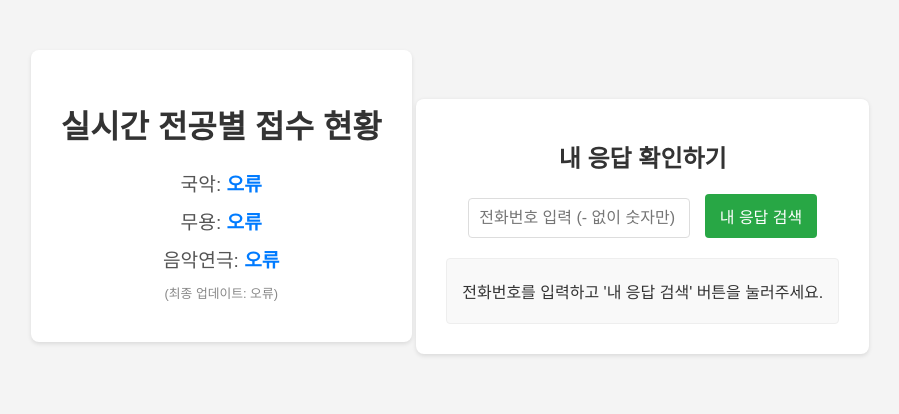
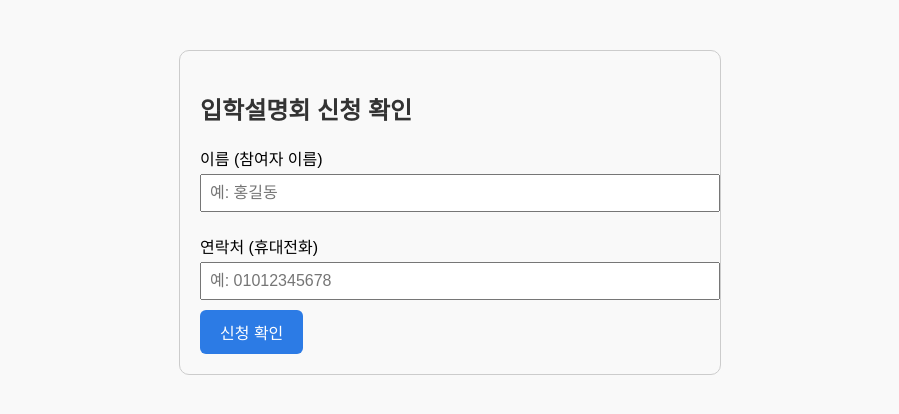
Before and after one commit to jeonyego/registration, a plain HTML site: page index.html in a window 1280 px wide. Shown: the whole page, without its empty margins (190-1089 px from the left). Drawn offline with Linux system fonts and the light colour scheme; no server answers.

Commit message:
Add files via upload

```diff
--- a/index.html
+++ b/index.html
@@ -1,151 +1,105 @@
 <!DOCTYPE html>
 <html lang="ko">
 <head>
-    <meta charset="UTF-8">
-    <meta name="viewport" content="width=device-width, initial-scale=1.0">
-    <title>전공별 접수 현황 및 응답 확인</title>
+  <meta charset="UTF-8" />
+  <title>입학설명회 신청 확인</title>
   <style>
-        body { font-family: Arial, sans-serif; text-align: center; margin-top: 50px; background-color: #f4f4f4; }
-        .container { background-color: white; padding: 30px; border-radius: 8px; box-shadow: 0 2px 4px rgba(0,0,0,0.1); display: inline-block; margin-bottom: 20px; }
-        .status-container { margin-bottom: 30px; }
-        h1, h2 { color: #333; }
-        p { font-size: 1.2em; color: #555; margin: 10px 0; }
-        .major-count { font-weight: bold; color: #007bff; }
-        .search-container { padding-top: 20px; border-top: 1px solid #eee; }
-        .search-container input[type="tel"], .search-container input[type="email"] {
-            padding: 10px;
-            margin-right: 10px;
-            border: 1px solid #ddd;
-            border-radius: 4px;
-            width: 200px;
-            font-size: 1em;
+    body {
+      font-family: sans-serif;
+      max-width: 500px;
+      margin: 50px auto;
+      padding: 20px;
+      border: 1px solid #ccc;
+      border-radius: 10px;
+      background-color: #f9f9f9;
     }
-        .search-container button {
-            padding: 10px 15px;
-            background-color: #28a745;
+    h2 {
+      color: #333;
+    }
+    label {
+      display: block;
+      margin: 12px 0 4px;
+    }
+    input {
+      width: 100%;
+      padding: 8px;
+      font-size: 1rem;
+      margin-bottom: 10px;
+    }
+    button {
+      padding: 10px 20px;
+      font-size: 1rem;
+      background-color: #2c7be5;
       color: white;
       border: none;
-            border-radius: 4px;
+      border-radius: 6px;
       cursor: pointer;
-            font-size: 1em;
     }
-        .search-container button:hover {
-            background-color: #218838;
+    button:hover {
+      background-color: #1a5cd8;
     }
-        #responseDisplay {
+    .result {
       margin-top: 20px;
-            text-align: left;
       padding: 15px;
-            border: 1px solid #eee;
-            border-radius: 4px;
-            background-color: #f9f9f9;
+      background-color: #e8f0fe;
+      border-left: 4px solid #4285f4;
+      white-space: pre-line;
     }
-        #responseDisplay p {
-            margin: 5px 0;
-            font-size: 1em;
-            color: #333;
-        }
-        #responseDisplay strong {
-            color: #007bff;
+    .error {
+      background-color: #fce8e6;
+      border-left: 4px solid #ea4335;
     }
   </style>
 </head>
 <body>
-    <div class="container status-container">
-        <h1>실시간 전공별 접수 현황</h1>
-        <p>국악: <span id="gugakCount" class="major-count">로딩 중...</span></p>
-        <p>무용: <span id="muyongCount" class="major-count">로딩 중...</span></p>
-        <p>음악연극: <span id="musicTheaterCount" class="major-count">로딩 중...</span></p>
-        <p style="font-size: 0.8em; color: #888;">(최종 업데이트: <span id="lastUpdated"></span>)</p>
-    </div>
+  <h2>입학설명회 신청 확인</h2>
+  <label for="name">이름 (참여자 이름)</label>
+  <input type="text" id="name" placeholder="예: 홍길동" />
 
-    <div class="container search-container">
-        <h2>내 응답 확인하기</h2>
-        <input type="tel" id="phoneNumberInput" placeholder="전화번호 입력 (- 없이 숫자만)" pattern="[0-9]{10,11}" title="숫자만 입력하세요 (10~11자리)">
-        <button id="searchButton">내 응답 검색</button>
-        <div id="responseDisplay">
-            <p>전화번호를 입력하고 '내 응답 검색' 버튼을 눌러주세요.</p>
-        </div>
-    </div>
+  <label for="phone">연락처 (휴대전화)</label>
+  <input type="text" id="phone" placeholder="예: 01012345678" />
+
+  <button onclick="checkSubmission()">신청 확인</button>
+
+  <div id="result" class="result" style="display:none;"></div>
 
   <script>
-        // Apps Script 웹 앱 URL (이전과 동일)
-        const APPS_SCRIPT_BASE_URL = 'https://script.google.com/macros/s/AKfycbwOavbH1ewTVByEkwz4JgXZg2DNLIIAOx5UFapsA5ckp9Wy_5BB0u8Vm41gmWLl5Sty/exec';
+    async function checkSubmission() {
+      const name = document.getElementById("name").value.trim();
+      const phone = document.getElementById("phone").value.trim();
+      const resultDiv = document.getElementById("result");
 
-        // 1. 실시간 접수 현황 가져오기 (기존 코드)
-        async function fetchCounts() {
-            try {
-                const gugakResponse = await fetch(`${APPS_SCRIPT_BASE_URL}?sheet=국악`);
-                const gugakData = await gugakResponse.json();
-                document.getElementById('gugakCount').textContent = `${gugakData.count}명`;
-
-                const muyongResponse = await fetch(`${APPS_SCRIPT_BASE_URL}?sheet=무용`);
-                const muyongData = await muyongResponse.json();
-                document.getElementById('muyongCount').textContent = `${muyongData.count}명`;
-
-                const musicTheaterResponse = await fetch(`${APPS_SCRIPT_BASE_URL}?sheet=음악연극`);
-                const musicTheaterData = await musicTheaterResponse.json();
-                document.getElementById('musicTheaterCount').textContent = `${musicTheaterData.count}명`;
-
-                document.getElementById('lastUpdated').textContent = new Date().toLocaleTimeString();
-
-            } catch (error) {
-                console.error('접수 현황 데이터를 가져오는 데 실패했습니다:', error);
-                document.getElementById('gugakCount').textContent = '오류';
-                document.getElementById('muyongCount').textContent = '오류';
-                document.getElementById('musicTheaterCount').textContent = '오류';
-                document.getElementById('lastUpdated').textContent = '오류';
-            }
-        }
-
-        // 2. 응답 검색 기능 추가
-        async function searchResponse() {
-            const phoneNumber = document.getElementById('phoneNumberInput').value;
-            const responseDisplay = document.getElementById('responseDisplay');
-            responseDisplay.innerHTML = '<p>검색 중...</p>'; // 검색 중 메시지
-
-            if (!phoneNumber) {
-                responseDisplay.innerHTML = '<p style="color: red;">전화번호를 입력해주세요.</p>';
+      if (!name || !phone) {
+        resultDiv.style.display = "block";
+        resultDiv.className = "result error";
+        resultDiv.innerText = "이름과 연락처를 모두 입력해주세요.";
         return;
       }
 
       try {
-                const response = await fetch(APPS_SCRIPT_BASE_URL, {
-                    method: 'POST', // doPost 함수를 호출하기 위해 POST 메소드 사용
-                    headers: {
-                        'Content-Type': 'application/json', // JSON 데이터를 보낸다고 알림
-                    },
-                    body: JSON.stringify({ phone: phoneNumber.replace(/[^0-9]/g, '') }), // 숫자만 추출하여 전송
-                });
-
+        const response = await fetch(`https://script.google.com/macros/s/AKfycby-b3fiDuDlKgXbpqNG8g7aDnl3z5_aehA-QbmV2ot54CKZ9YcOYlQduO_BLokGJ0o/exec?name=${encodeURIComponent(name)}&phone=${encodeURIComponent(phone)}`);
         const data = await response.json();
 
-                if (data.found) {
-                    let html = '<h3>귀하의 접수 내용:</h3>';
-                    for (const key in data.data) {
-                        // Apps Script에서 보낸 헤더 이름을 바탕으로 정보 표시
-                        // 필요에 따라 'key'를 사용자 친화적인 이름으로 변경 가능
-                        html += `<p><strong>${key}:</strong> ${data.data[key]}</p>`;
+        resultDiv.style.display = "block";
+
+        if (data.error) {
+          resultDiv.className = "result error";
+          resultDiv.innerText = data.error;
+        } else {
+          resultDiv.className = "result";
+          resultDiv.innerText =
+            `✅ 신청 내역 확인\n\n` +
+            `이름: ${data.name}\n` +
+            `전공 선택: ${data.major}\n` +
+            `동반 여부: ${data.companion}\n` +
+            `신청 시간: ${data.timestamp}`;
         }
-                    responseDisplay.innerHTML = html;
-                } else {
-                    responseDisplay.innerHTML = `<p style="color: red;">${data.message}</p>`;
-                }
-
-            } catch (error) {
-                console.error('응답 검색 중 오류 발생:', error);
-                responseDisplay.innerHTML = '<p style="color: red;">응답을 검색하는 데 실패했습니다. 잠시 후 다시 시도해주세요.</p>';
+      } catch (err) {
+        resultDiv.style.display = "block";
+        resultDiv.className = "result error";
+        resultDiv.innerText = "요청 처리 중 오류가 발생했습니다. 잠시 후 다시 시도해주세요.";
       }
     }
-
-        // 이벤트 리스너: 검색 버튼 클릭 시 searchResponse 함수 호출
-        document.getElementById('searchButton').addEventListener('click', searchResponse);
-
-        // 초기 로드 시 접수 현황 데이터 가져오기 (기존)
-        fetchCounts();
-
-        // 1분(60000밀리초)마다 접수 현황 데이터 업데이트 (기존)
-        setInterval(fetchCounts, 60000);
   </script>
 </body>
 </html>
```
Lines whose indentation alone changed are shown as unchanged.
